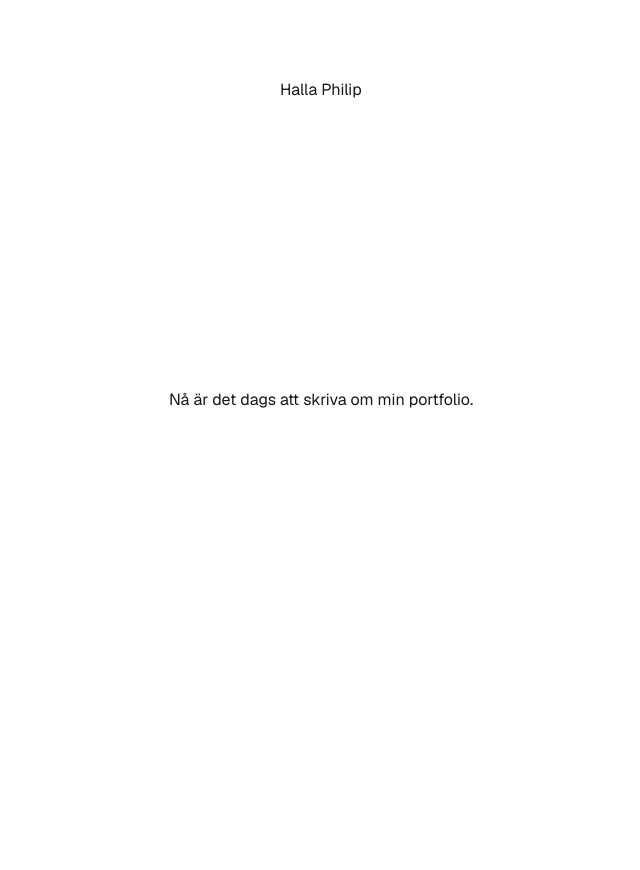
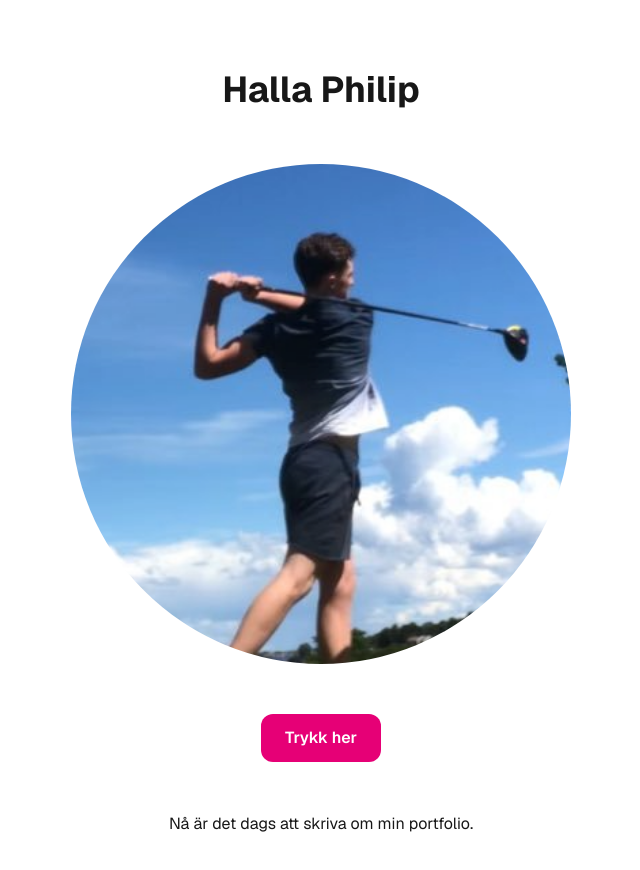
Before and after one commit to marcuslj01/soundschool-website, a Next.js app: page / in a window 1280 px wide. Shown: the top 870 px of the page, without its empty margins (319-959 px from the left). Before the commit the page ends 800 px from the top, so only its background shows below. Built offline with nearby package versions, Linux system fonts and the light colour scheme.

Commit message:
feat: confetti fun

```diff
--- a/src/app/page.tsx
+++ b/src/app/page.tsx
@@ -1,7 +1,32 @@
+"use client";
+
+import Image from "next/image";
+import confetti from "canvas-confetti";
+
 export default function Home() {
+  const handleClick = () => {
+    confetti({
+      particleCount: 150,
+      spread: 90,
+      origin: { y: 0.6 },
+    });
+  };
   return (
     <div className="grid grid-rows-[20px_1fr_20px] items-center justify-items-center min-h-screen p-8 pb-20 gap-16 sm:p-20 font-[family-name:var(--font-geist-sans)]">
-      <h1>Halla Philip</h1>
+      <h1 className="text-4xl font-bold">Halla Philip</h1>
+      <Image
+        src="/Philip.png"
+        alt="Philip"
+        className="rounded-full"
+        width={500}
+        height={500}
+      />
+      <button
+        onClick={handleClick}
+        className="px-6 py-3 bg-pink-600 text-white font-semibold rounded-xl hover:bg-pink-700 transition"
+      >
+        Trykk her
+      </button>
       <p>Nå är det dags att skriva om min portfolio.</p>
     </div>
   );
```
Also changed, not shown: package.json (+8 -6 lines), public/Philip.png (added), 1 other file (tests, documents, lock files or other folders).
